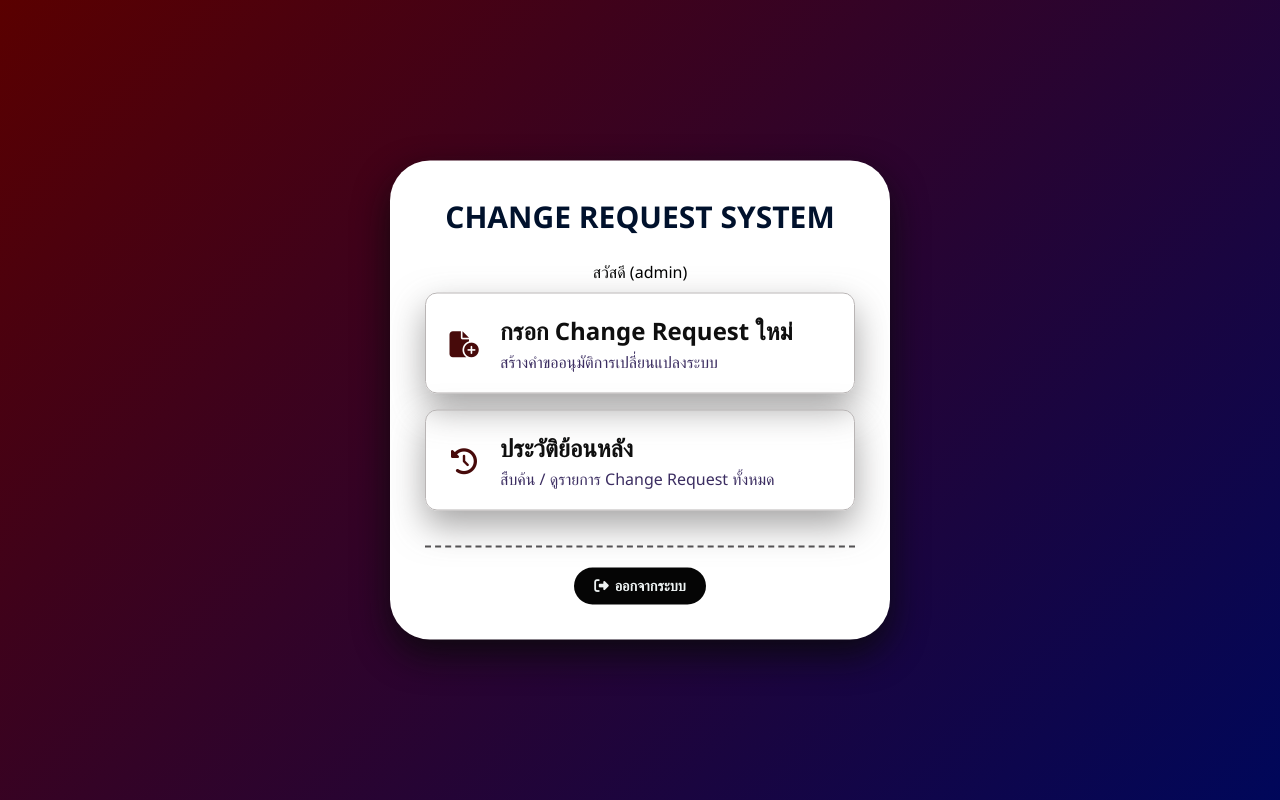
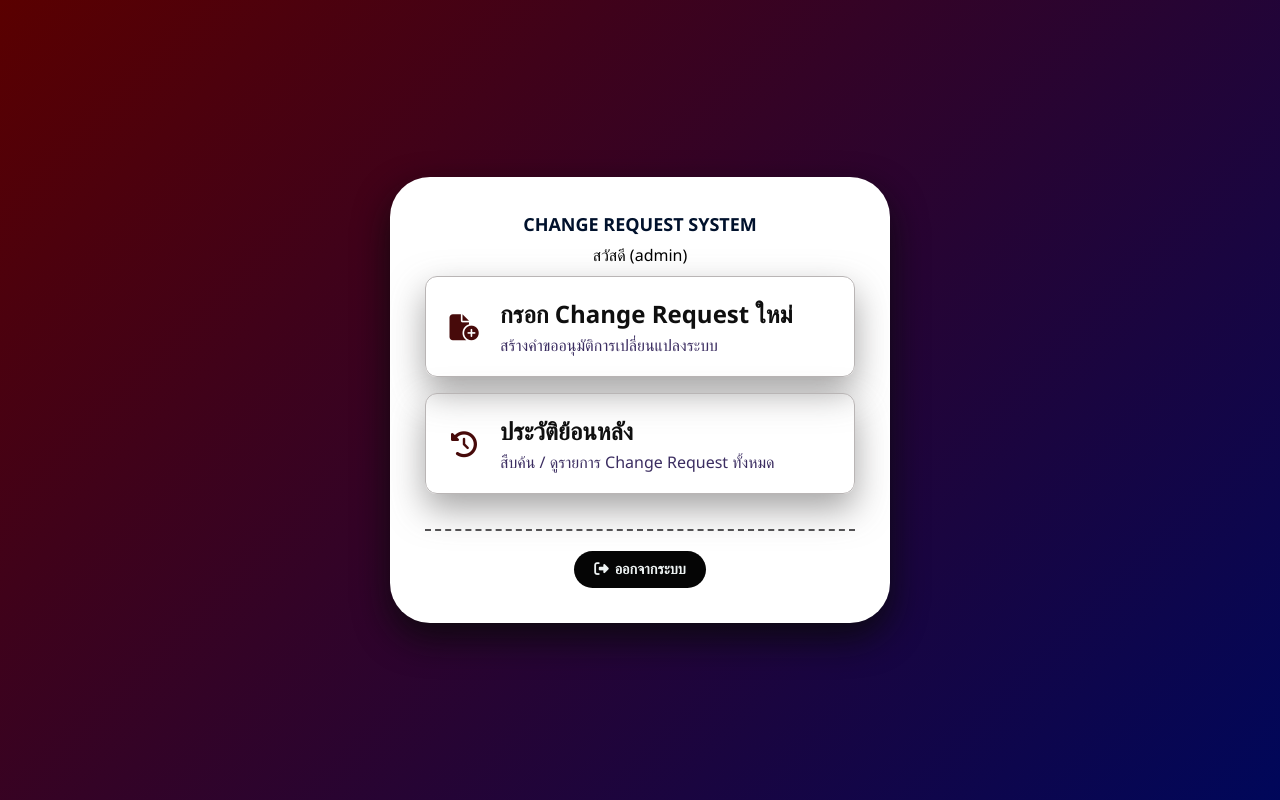
Before and after one commit to NTPmm11/IT, a Vue app in the folder frontend/: page /home in a window 1280 px wide. Built offline with nearby package versions, Linux system fonts and the light colour scheme; no server answers; sample sign-in values are in the browser's storage.

Commit message:
h1 homeview

```diff
--- a/frontend/src/assets/css/home.css
+++ b/frontend/src/assets/css/home.css
@@ -71,3 +71,8 @@
 .header-section {
   text-align: center;
 }
+
+h1 {
+  font-size: 18px;
+  margin-bottom: 8px;
+}
```
